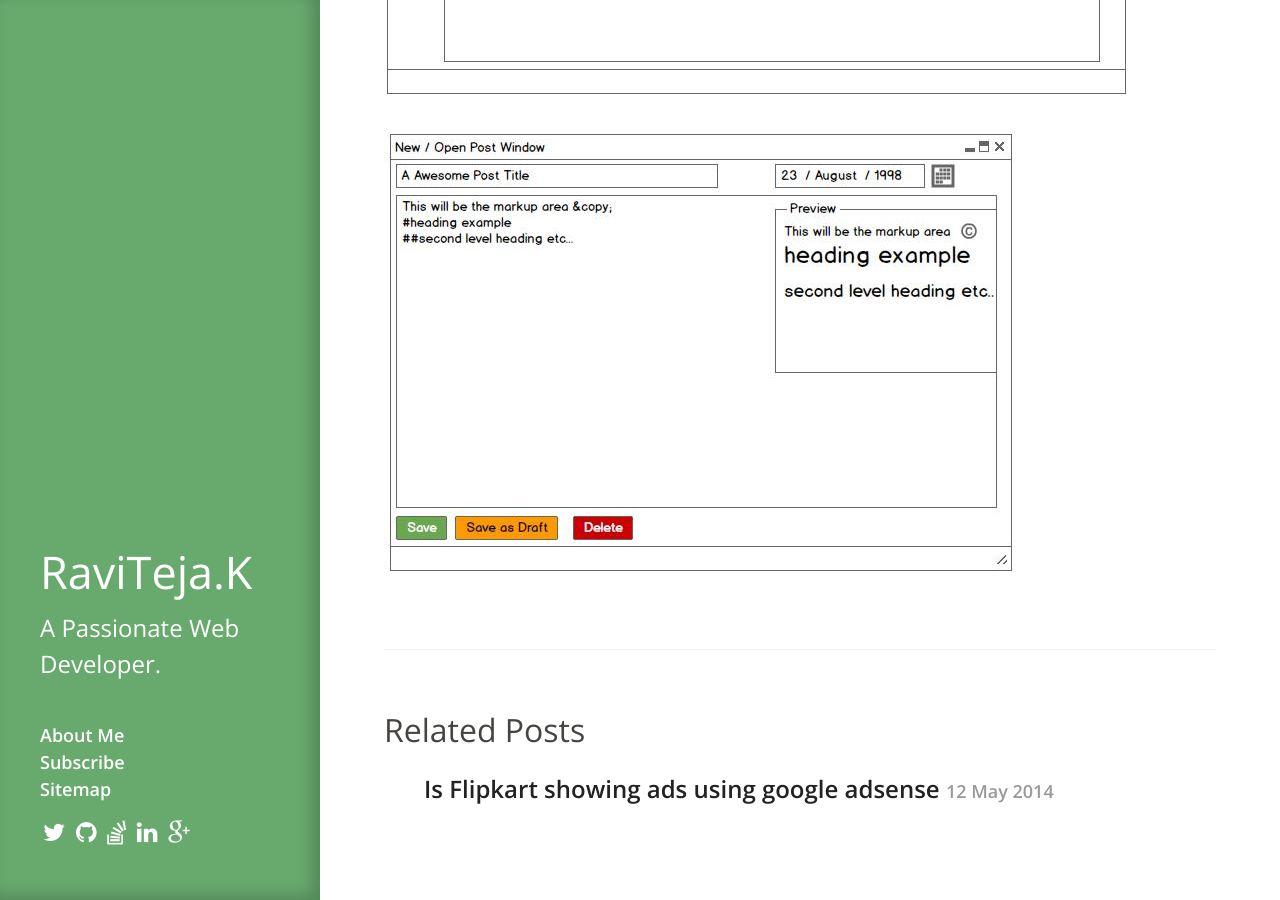
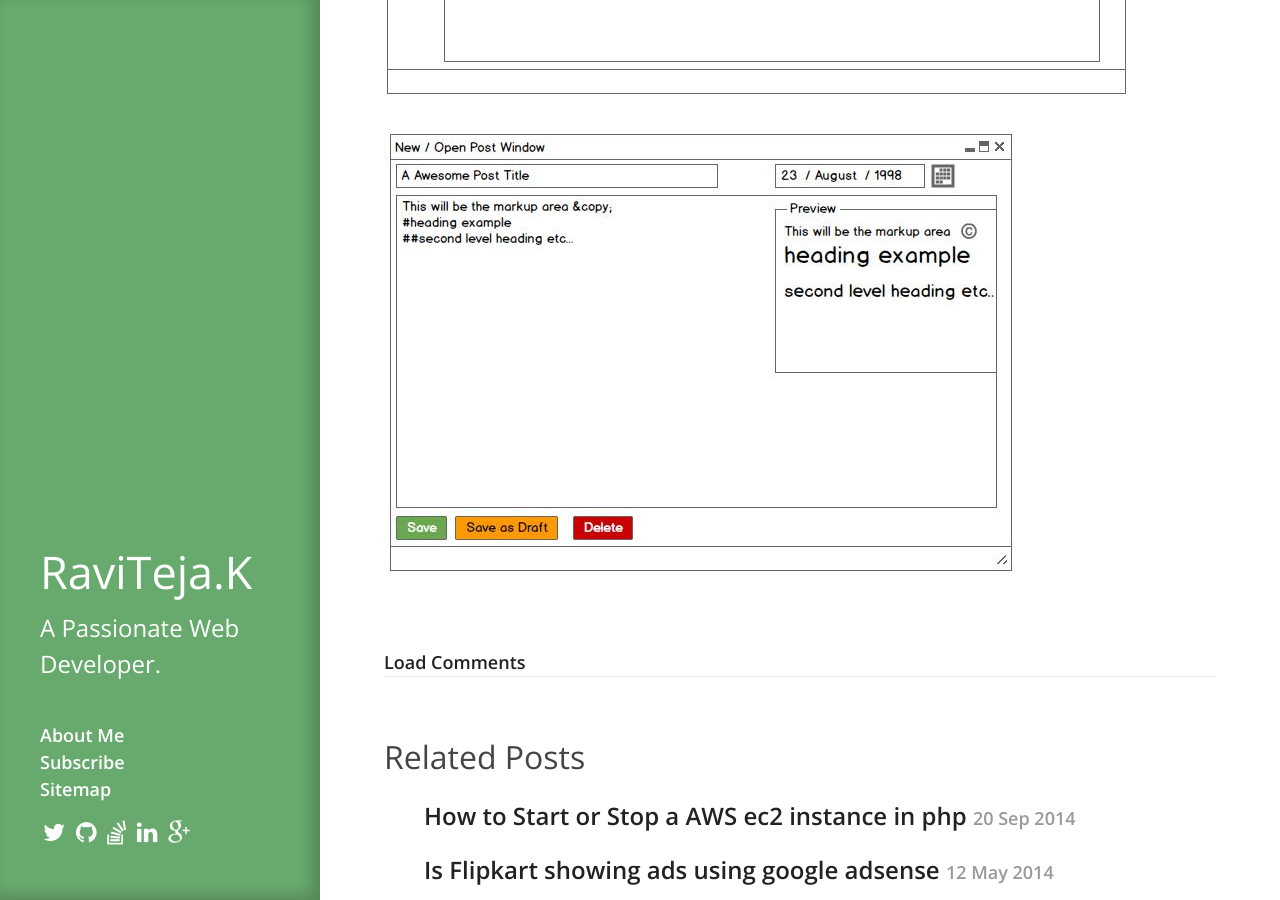
Before and after one commit to itsmeravitejak/itsmeravitejak.github.io, a Jekyll site: the page built from _posts/2014-02-05-kreator.md, in a window 1280 px wide and 900 px high, scrolled down 2043 px. Built offline with Jekyll 4.4.1, drawn with Linux system fonts in a browser that asks for light colours; some of the changed lines change nothing that is shown.

Commit message:
Updated Layout and added post on how to start or stop ec2 instance

```diff
--- a/_layouts/post.html
+++ b/_layouts/post.html
@@ -7,7 +7,20 @@ layout: default
   <span class="post-date">{{ page.date | date_to_string }}</span>
   {{ content }}
 </div>
+<div id="comments" class="comments-area">
+  <script type="text/javascript">
+  function loadComments (element) {
+     var fileref=document.createElement('script');
+  fileref.setAttribute("type","text/javascript");
+  fileref.setAttribute("src", "http://pieboy.disqus.com/embed.js");
+  document.getElementsByTagName("head")[0].appendChild(fileref);
+  element.style.display="none";
+  }
+  </script>
+  <a onclick="loadComments(this);" href="#comments">Load Comments</a>
 
+        <div id="disqus_thread"></div>
+</div>
 <div class="related">
   <h2>Related Posts</h2>
   <ul class="related-posts">
--- /dev/null
+++ b/_posts/2014-09-20-how-to-start-or-stop-ec2-in-php.md
@@ -0,0 +1,64 @@
+---
+title: How to Start or Stop a AWS ec2 instance in php
+layout: post
+---
+### 1). Installation of AWS-php sdk
+
+* Download the latest aws php sdk with all the dependencies in a
+zip from here
+[https://github.com/aws/aws-sdk-php/releases](https://github.com/aws/aws-sdk-php/releases)
+
+* Require sdk's autoloader in php file.
+
+There is a autoload file that's capable of autoloading all of the classes in any of the libraries of aws. To use it, just add the following line to your code's bootstrap process.
+
+`require '/path/to/aws-autoloader.php';`
+
+### 2).  Starting an Ec2 Instance
+ {% highlight php %}
+    <?php
+    require '/path/to/aws-autoloader.php';
+
+    use Aws\Ec2\Ec2Client;
+
+
+    //Initiating
+    $client = Ec2Client::factory(array(
+        'key'    => 'YOUR_AWS_ACCESS_KEY_ID',
+        'secret' => 'YOUR_AWS_SECRET_ACCESS_KEY',
+        // OR: 'profile' => 'my_profile',
+        'region' => 'YOUR_EC2_INSTANCE_REGION'
+    ));
+
+    //Starting
+    $result = $client->startInstances(array(
+        // InstanceId is required
+        'InstanceIds' => array('YOUR_INSTANCE_ID')
+    ));
+    ?>
+ {% endhighlight %}
+
+### 3). Stopping an Ec2 Instance
+ {% highlight php %}
+
+    <?php
+    require '/path/to/aws-autoloader.php';
+
+    use Aws\Ec2\Ec2Client;
+
+
+    //Initiating
+    $client = Ec2Client::factory(array(
+        'key'    => 'YOUR_AWS_ACCESS_KEY_ID',
+        'secret' => 'YOUR_AWS_SECRET_ACCESS_KEY',
+        // OR: 'profile' => 'my_profile',
+        'region' => 'YOUR_EC2_INSTANCE_REGION'
+    ));
+
+    //Stopping
+    $result = $client->stopInstances(array(
+        // InstanceIds is required
+        'InstanceIds' => array('YOUR_INSTANCE_ID')
+    ));
+    ?>
+ {% endhighlight %}
```
